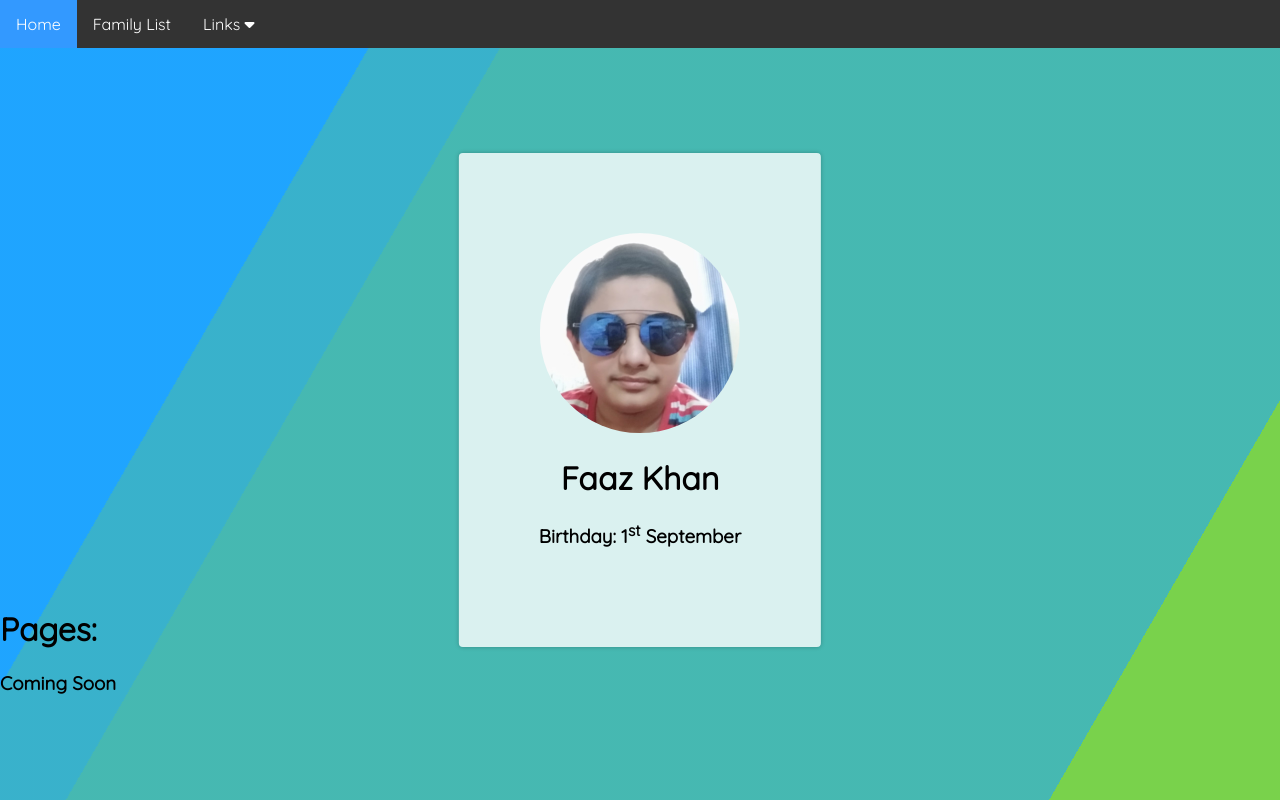
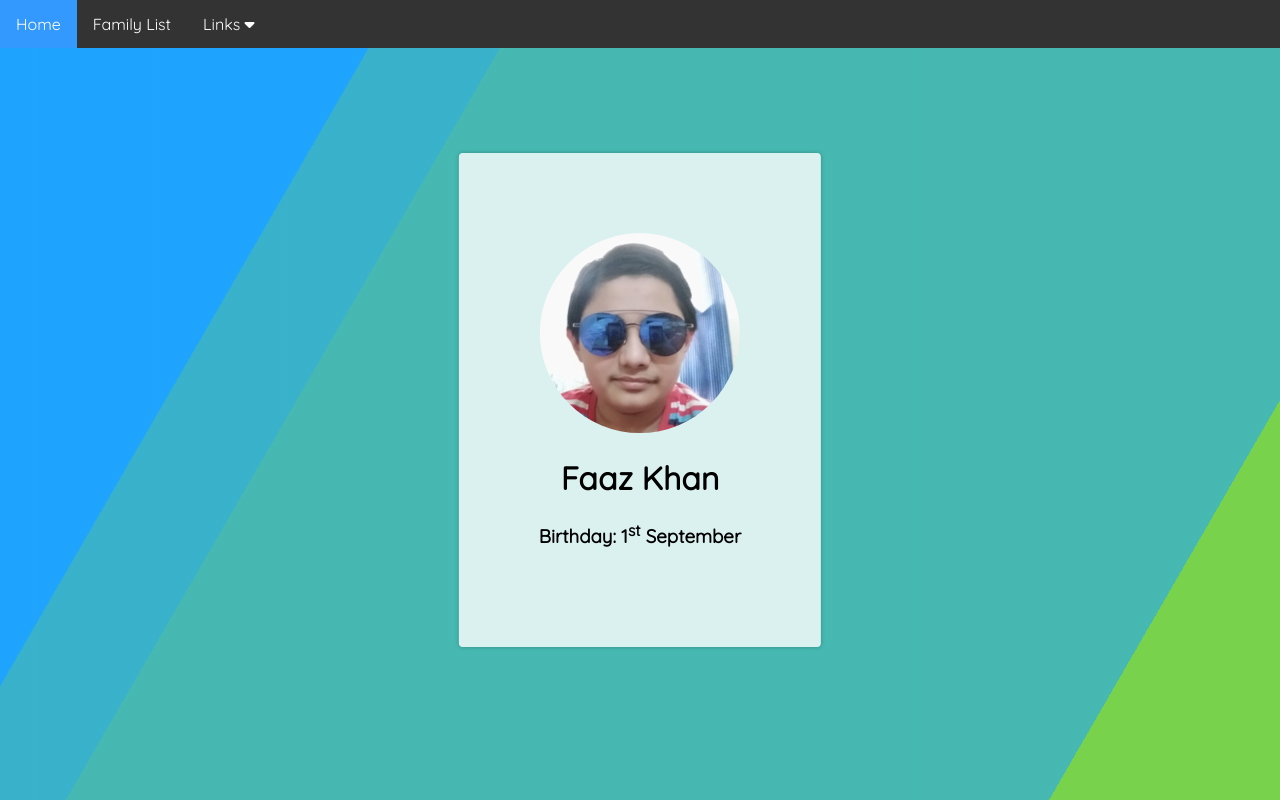
Before and after one commit to storm-creator/faaz, a plain HTML site: page index.html in a window 1280 px wide. Drawn offline with Linux system fonts and the light colour scheme.

Commit message:
Updating my code

```diff
--- a/index.html
+++ b/index.html
@@ -33,7 +33,6 @@
 Faaz Khan</h1>
 <h3>Birthday: 1<sup>st</sup> September
 </div>
-<br><br><br><br><br><br><br><br><br><br><br><br><br><br><br><br><br><br><br><br><br><br><br><br><br><br><br><h1>Pages:</h1>
-<h3>Coming Soon</h3>
+<br><br><br><br><br><br><br><br><br><br><br><br><br><br><br><br><br><br><br><br><br><br><br><br><br><br><br>
 </body>
 </html>
```
